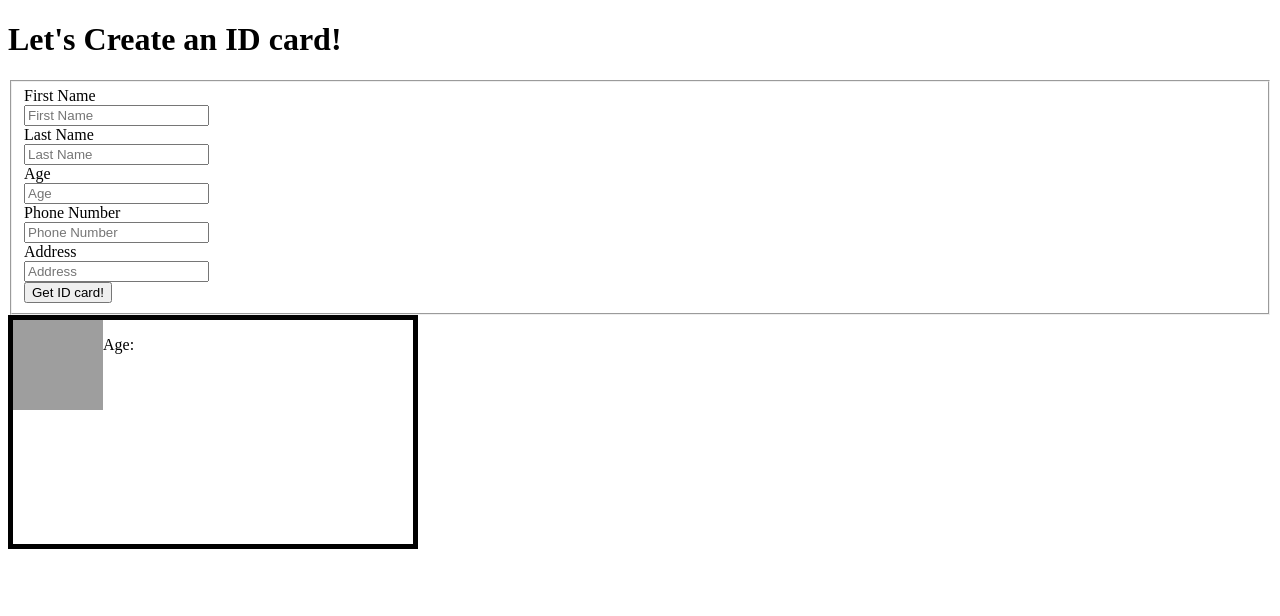
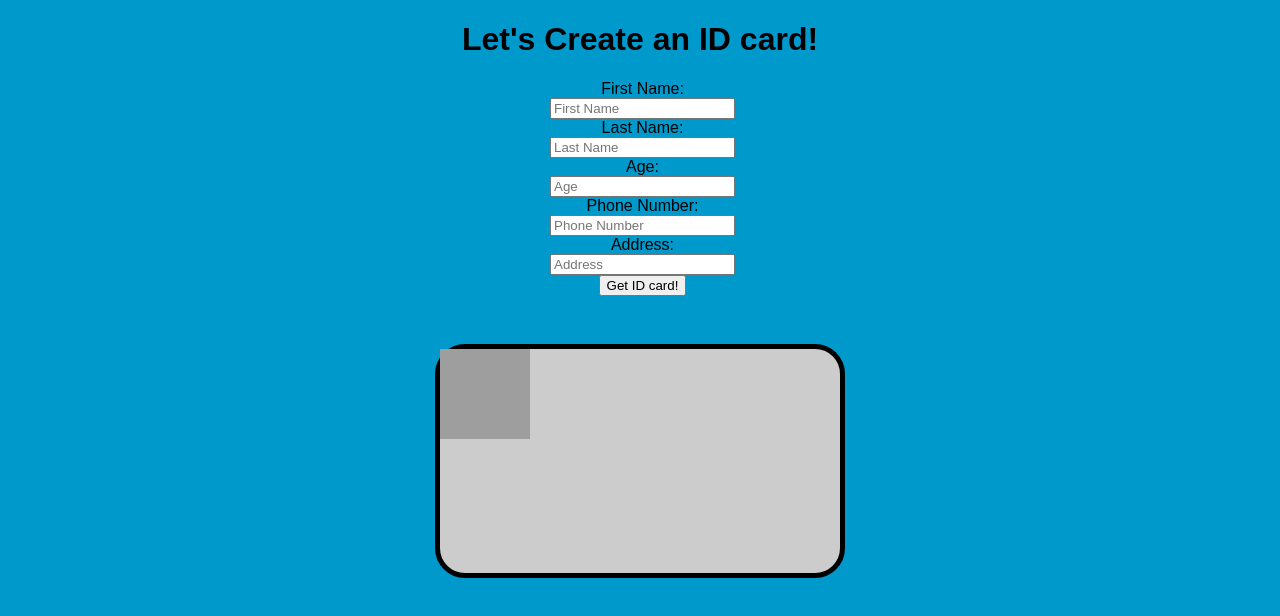
Before and after one commit to mukuns/CFS-Final-Project, a plain HTML site: page index.html in a window 1280 px wide. Both pictures are taken after a click on the input "Get ID card!". Drawn offline with Linux system fonts and the light colour scheme; grey boxes are pictures that could not be loaded.

Commit message:
Merge branch 'feature'

```diff
--- a/index.html
+++ b/index.html
@@ -7,26 +7,28 @@
    <body>
 
     <h1>Let's Create an ID card!</h1>
-    <fieldset>
-      <label for="firstName">First Name</label><br>
+    <div id="form">
+      <label for="firstName">First Name: </label><br>
       <input type="text" placeholder="First Name" id="firstName"><br>
-      <label for="lastName">Last Name</label><br>
+      <label for="lastName">Last Name: </label><br>
       <input type="text" placeholder="Last Name" id="lastName" required><br>
-      <label for="age">Age</label><br>
+      <label for="age">Age: </label><br>
       <input type="text" placeholder="Age" id="age" required><br>
-      <label for="phoneNumber">Phone Number</label><br>
+      <label for="phoneNumber">Phone Number: </label><br>
       <input type="text" placeholder="Phone Number" id="phoneNumber" required><br>
-      <label for="address">Address</label><br>
+      <label for="address">Address: </label><br>
       <input type="text" placeholder="Address" id="address" required><br>
-      <input type="submit" id="btn" onclick="idCard()" value="Get ID card!">
-    </fieldset>
+      <input type="submit" id="btn" onclick="idCard()" value="Get ID card!"><br><br>
+    </div>
 
     <div id="idCard">
-        <img src="http://www.iconninja.com/files/373/611/612/person-user-profile-male-man-avatar-account-icon.svg">
-        <p id="postFullName"></p>
-        <p id="postAge"></p>
-        <p id="postPhoneNumber"></p>
-        <p id="postAddress"></p>
+
+      <img src="http://www.iconninja.com/files/373/611/612/person-user-profile-male-man-avatar-account-icon.svg">
+      <p id="postFullName"></p>
+
+      <p id="postAge"></p>
+      <p id="postPhoneNumber"></p>
+      <p id="postAddress"></p>
     </div>
 
     <script type="text/javascript" src="script.js"></script>
--- a/script.js
+++ b/script.js
@@ -12,19 +12,17 @@ function idCard() {
 	document.getElementById('postAddress').innerHTML = address;
 
 	//Create two variables named age and phoneNumber that pulls in the value of the corresponding input using DOM
-	var age = document.getElementById('age').value;
-	var phoneNumber = document.getElementById('phoneNumber').value;
+	var age = parseInt(document.getElementById('age').value);
+	var phoneNumber = parseInt(document.getElementById('phoneNumber').value);
 
 	//Create an empty array named numberArray
 	var numberArray = [];
 	//Push both the age and phoneNumber variables into your empty array
 	numberArray.push(age);
 	numberArray.push(phoneNumber);
-	console.log(numberArray);
 
 	//Create a for loop that will loop through numberArray
 	for(var i=0; i < numberArray.length; i++) {
-		console.log(numberArray[i]);
 		//Check to see if the numberArray at index i is less than or equal to 100.
 		if(numberArray[i] <= 100) {
 			//If it is, use DOM innerHTML to write "Age: " plus the variable age.
--- a/style.css
+++ b/style.css
@@ -1,3 +1,8 @@
+body {
+	font-family: sans-serif;
+	background:  #0099cc;
+}
+
 img {
    width: 90px;
    height: 90px;
@@ -8,4 +13,27 @@ img {
    border: 5px solid black;
    height: 14em;
    width: 25em;
+   margin-left: auto;
+   margin-right: auto;
+   margin-top: 30px;
+   border-radius: 30px;
+   background: #cccccc;
 }
+
+#form, h1 {
+	text-align: center;
+}
+
+input, label {
+	margin-left: 5px
+}
+
+#postFullName {
+	text-align: center;
+	text-transform: capitalize;
+	font-size: 30px;
+}
+
+p {
+	padding-left	: 5px;
+}
```
